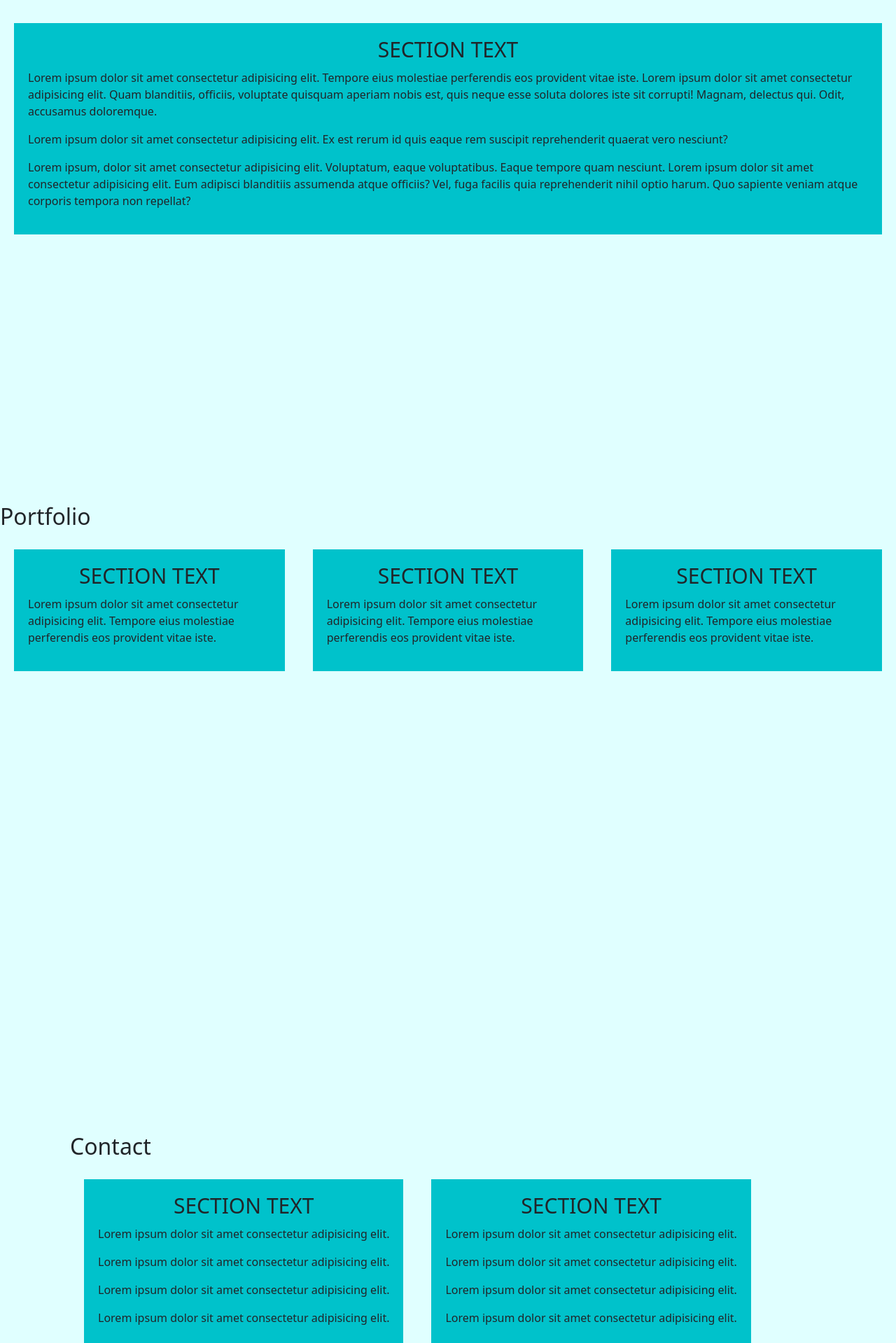
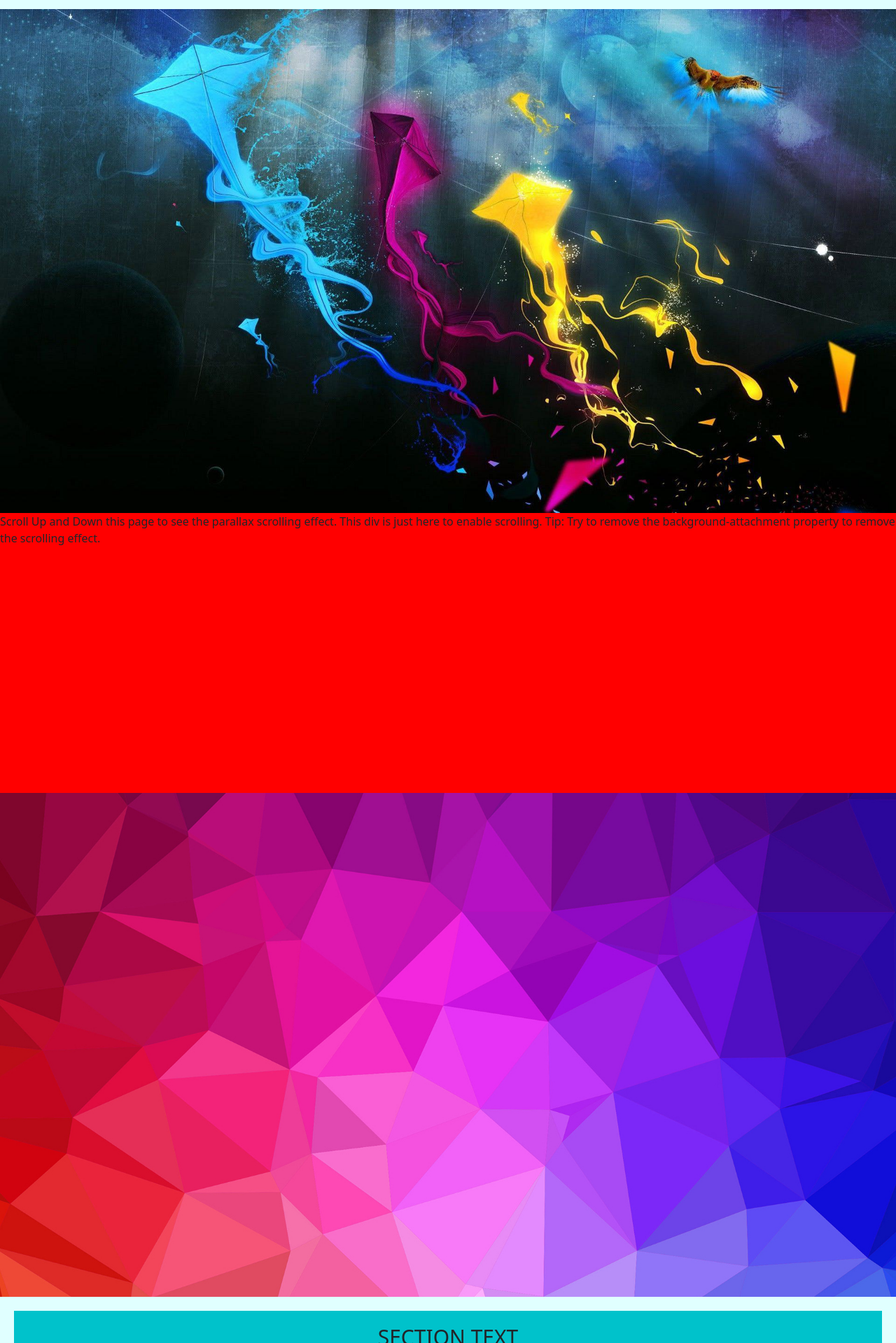
Before and after one commit to Sanath-karanth/karanthportfolio, a React (Create React App) app: page /mainpage in a window 1280 px wide. Shown: the part 881-2800 px from the top of the page at 70% size. Built offline with nearby package versions, Linux system fonts and the light colour scheme.

Commit message:
Parallax Example update

```diff
--- a/src/containers/MainScreen/MainScreen.css
+++ b/src/containers/MainScreen/MainScreen.css
@@ -28,6 +28,13 @@ section {
     transform: translateY(0);
     opacity: 1;
 }
+
+.unreveal {
+    position: relative;
+    --bs-gutter-x: 0;
+    --bs-gutter-y: 0;
+}
+
 
 header nav a:hover {
     transition: 0.5s ease-out;
@@ -80,6 +87,7 @@ section .text-container .text-box h3 {
     text-transform: uppercase;
     margin-bottom: 10px;
 }
+
 
 /* Mobile View */
 @media (max-width: 764px) {
--- a/src/containers/MainScreen/MainScreen.module.scss
+++ b/src/containers/MainScreen/MainScreen.module.scss
@@ -6,6 +6,14 @@
   display: flex;
   align-items: center;
   justify-content: center;
+}
+.parallax {
+  height: 90vh;
+  width: 100%;
+  background-attachment: fixed;
+  background-position: center;
+  background-repeat: no-repeat;
+  background-size: cover;
 }
 
 /* Mobile View */
--- a/src/containers/MainScreen/MainScreen.tsx
+++ b/src/containers/MainScreen/MainScreen.tsx
@@ -4,6 +4,8 @@ import { useDispatch, useSelector } from 'react-redux';
 import styles from './MainScreen.module.scss';
 import './MainScreen.css';
 import { Header } from '../../commonui';
+import parallaxBackground1 from '../../images/banner/slider1.jpg';
+import parallaxBackground2 from '../../images/banner/slide3.jpg';
 
 interface IMainScreenProps {
   classname?: string;
@@ -66,8 +68,27 @@ const MainScreen: FunctionComponent<IMainScreenProps> = () => {
           </section>
         </div>
         <section id='services'>
-          <div className='container-fluid reveal mt-5'>
+          <div className='container-fluid unreveal mt-5'>
             <h2>Services</h2>
+            <div
+              className={styles['parallax']}
+              style={{
+                backgroundImage: `url(${parallaxBackground1})`,
+              }}
+            ></div>
+            <div style={{ height: '400px', background: 'red' }}>
+              <p>
+                Scroll Up and Down this page to see the parallax scrolling effect. This div is just
+                here to enable scrolling. Tip: Try to remove the background-attachment property to
+                remove the scrolling effect.
+              </p>
+            </div>
+            <div
+              className={styles['parallax']}
+              style={{
+                backgroundImage: `url(${parallaxBackground2})`,
+              }}
+            ></div>
             <div className='text-container'>
               <div className='text-box'>
                 <h3>Section Text</h3>
@@ -77,10 +98,6 @@ const MainScreen: FunctionComponent<IMainScreenProps> = () => {
                   adipisicing elit. Quam blanditiis, officiis, voluptate quisquam aperiam nobis est,
                   quis neque esse soluta dolores iste sit corrupti! Magnam, delectus qui. Odit,
                   accusamus doloremque.
-                </p>
-                <p>
-                  Lorem ipsum dolor sit amet consectetur adipisicing elit. Ex est rerum id quis
-                  eaque rem suscipit reprehenderit quaerat vero nesciunt?
                 </p>
                 <p>
                   Lorem ipsum, dolor sit amet consectetur adipisicing elit. Voluptatum, eaque
```
